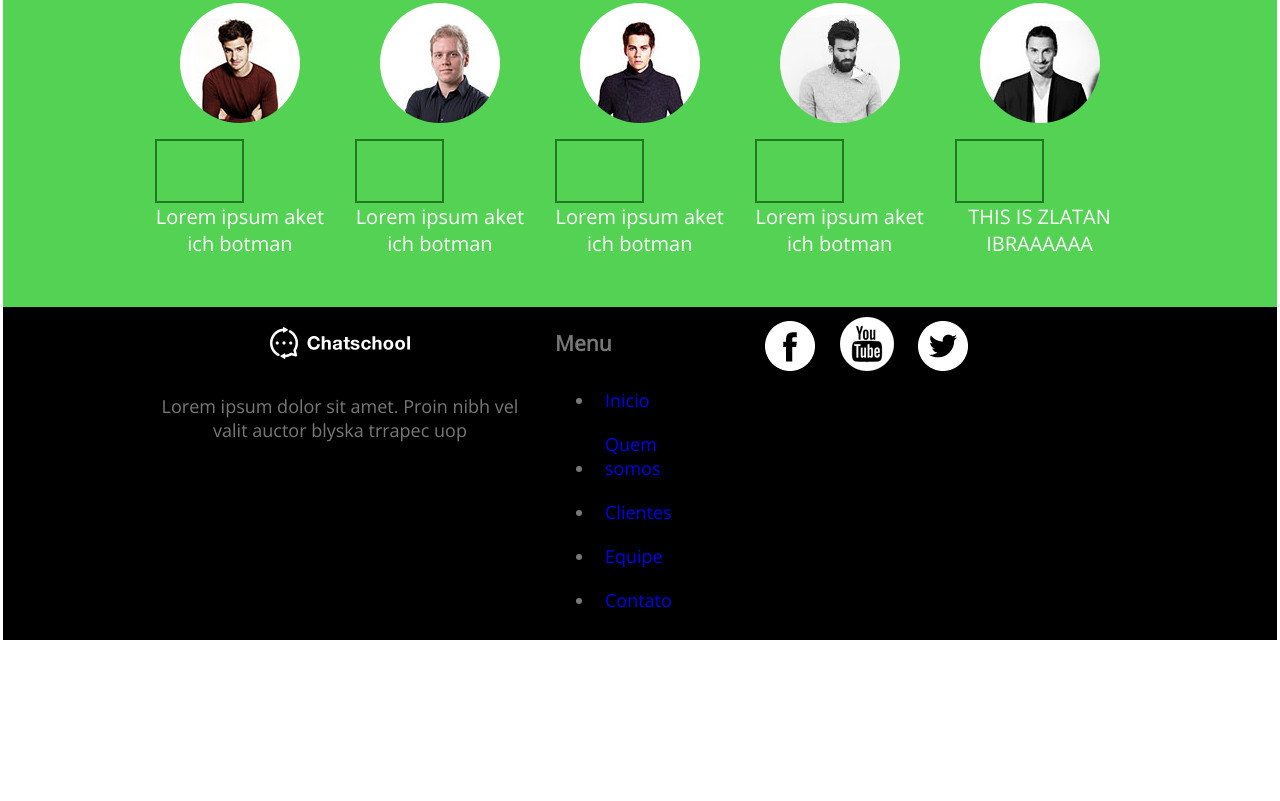
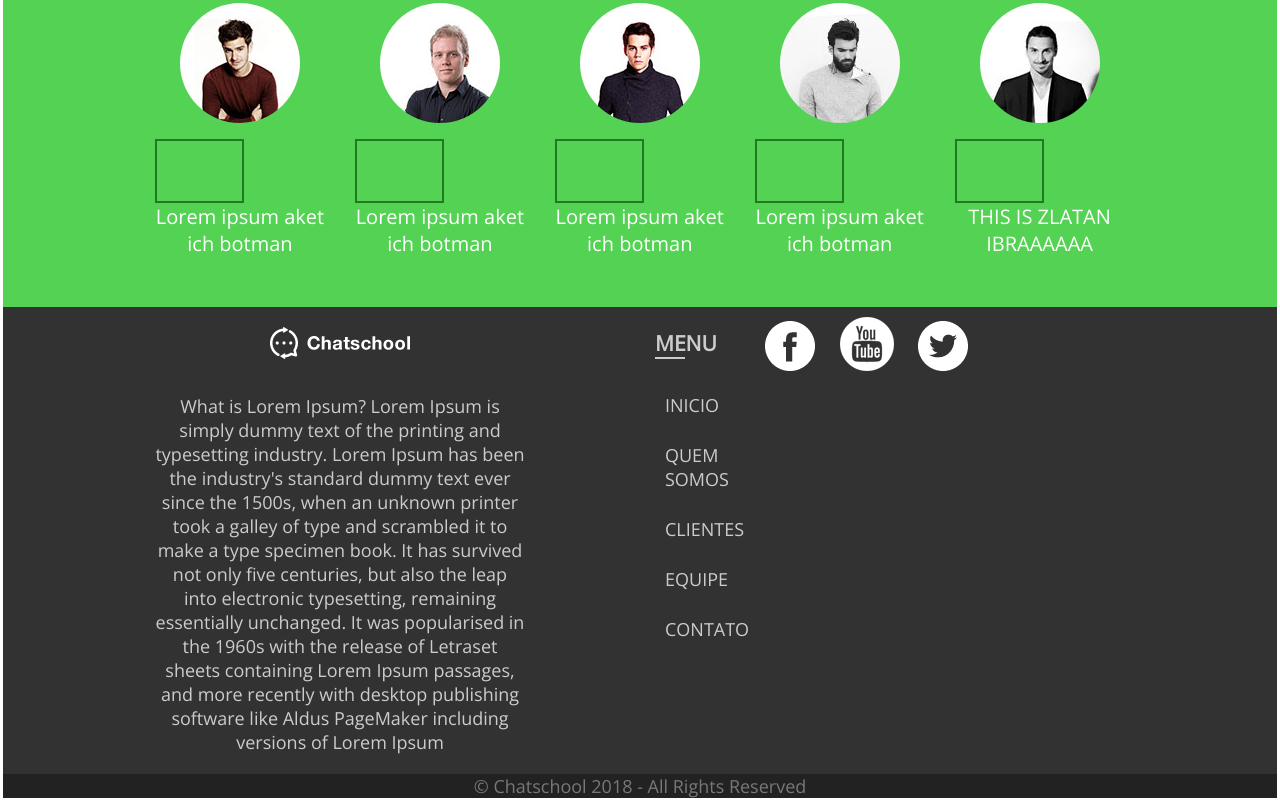
Before and after one commit to leonardoyoshi/html-css-JS, a plain HTML site: page index.html in a window 1280 px wide. Shown: the part 1999-2800 px from the top of the page. Before the commit the page ends 2642 px from the top, so only its background shows below. Drawn offline with nearby package versions, Linux system fonts and the light colour scheme.

Commit message:
saving some things

```diff
--- /dev/null
+++ b/css/menu.css
@@ -0,0 +1,5 @@
+nav ul, nav ul li {
+	list-style: none;
+	margin: 0;
+	padding: 0;
+}
--- a/css/styles.css
+++ b/css/styles.css
@@ -3,6 +3,7 @@
 @import url('buttons.css');
 @import url('icons.css');
 @import url('typography.css');
+@import url('menu.css');
 
 * {
 	box-sizing: border-box;
@@ -134,6 +135,56 @@ Com essas caracteristicas, independente do tamanho da janela, ele irá centraliz
 }
 
 #footer {
-	background-color: black;
+	background-color: rgb(50,50,50);
+	text-align: left;
+}
 
+#footer, #footer a {
+	color: rgb(204, 204, 204);
 }
+
+#footer h3, #footer nav {
+	text-transform: uppercase;
+}
+
+#footer h3:after {
+	content: '';
+	display: block;
+	border-bottom: 2px solid rgb(204,204, 204);
+	width: 30px;
+}
+
+#footer nav li {
+	padding: 3px 0;
+}
+
+#footer nav li a:hover {
+	color: rgb(255, 255, 255);
+}
+
+#footer .social {
+	height: 200px;
+	line-height: 200px;
+	text-align: right;
+}
+
+#footer .social a {
+	display: inline-block;
+	padding: 0 0 0 10px;
+	opacity: 1;
+	transition: ease .5s all;
+}
+
+#footer .social a:hover {
+	opacity: 0.3;
+}
+
+#footer .social img {
+	vertical-align: middle;
+	padding: 0 0 0 10px;
+}
+
+#copyright {
+	text-align: center;
+	background-color: rgb(34, 34, 34)
+}
--- a/index.html
+++ b/index.html
@@ -126,13 +126,14 @@
       <div class="row">
         <div class="col col-offset-desktop-1 col-desktop-4">
           <p><a href=""><img src="images/logo.png" alt="Logo da Chatschool"></a></p>
-          <p>Lorem ipsum dolor sit amet. Proin nibh vel valit auctor blyska trrapec uop</p>
+          <p>What is Lorem Ipsum?
+              Lorem Ipsum is simply dummy text of the printing and typesetting industry. Lorem Ipsum has been the industry's standard dummy text ever since the 1500s, when an unknown printer took a galley of type and scrambled it to make a type specimen book. It has survived not only five centuries, but also the leap into electronic typesetting, remaining essentially unchanged. It was popularised in the 1960s with the release of Letraset sheets containing Lorem Ipsum passages, and more recently with desktop publishing software like Aldus PageMaker including versions of Lorem Ipsum</p>
         </div>
-        <div class="col col-desktop-2">
+        <div class="col col-offset-desktop-1 col-desktop-1">
           <h3>Menu</h3>
           <nav>
             <ul>
-              <li><a href="index.html">Inicio</a></li>
+              <li><a href="index.html" id="active">Inicio</a></li>
               <li><a href="quemsomos.html">Quem somos</a></li>
               <li><a href="clientes.html">Clientes</a></li>
               <li><a href="equipe.html">Equipe</a></li>
@@ -141,12 +142,15 @@
           </nav>
         </div>
         <div class="col col-desktop-3">
-          <a href=""><img src="images/social-facebook.jpg" alt="logo do face"></a>
-          <a href=""><img src="images/social-youtube.jpg" alt=""></a>
-          <a href=""><img src="images/social-twitter.jpg" alt=""></a>
+          <a href="https://www.facebook.com.br"><img src="images/social-facebook.jpg" alt="logo do face"></a>
+          <a href="https://www.youtube.com"><img src="images/social-youtube.jpg" alt=""></a>
+          <a href="https:/twitter.com"><img src="images/social-twitter.jpg" alt=""></a>
         </div>
       </div>
     </div>
   </footer>
+    <div id="copyright">
+      &copy; Chatschool 2018 - All Rights Reserved
+    </div>
 </body>
 </html>
```
